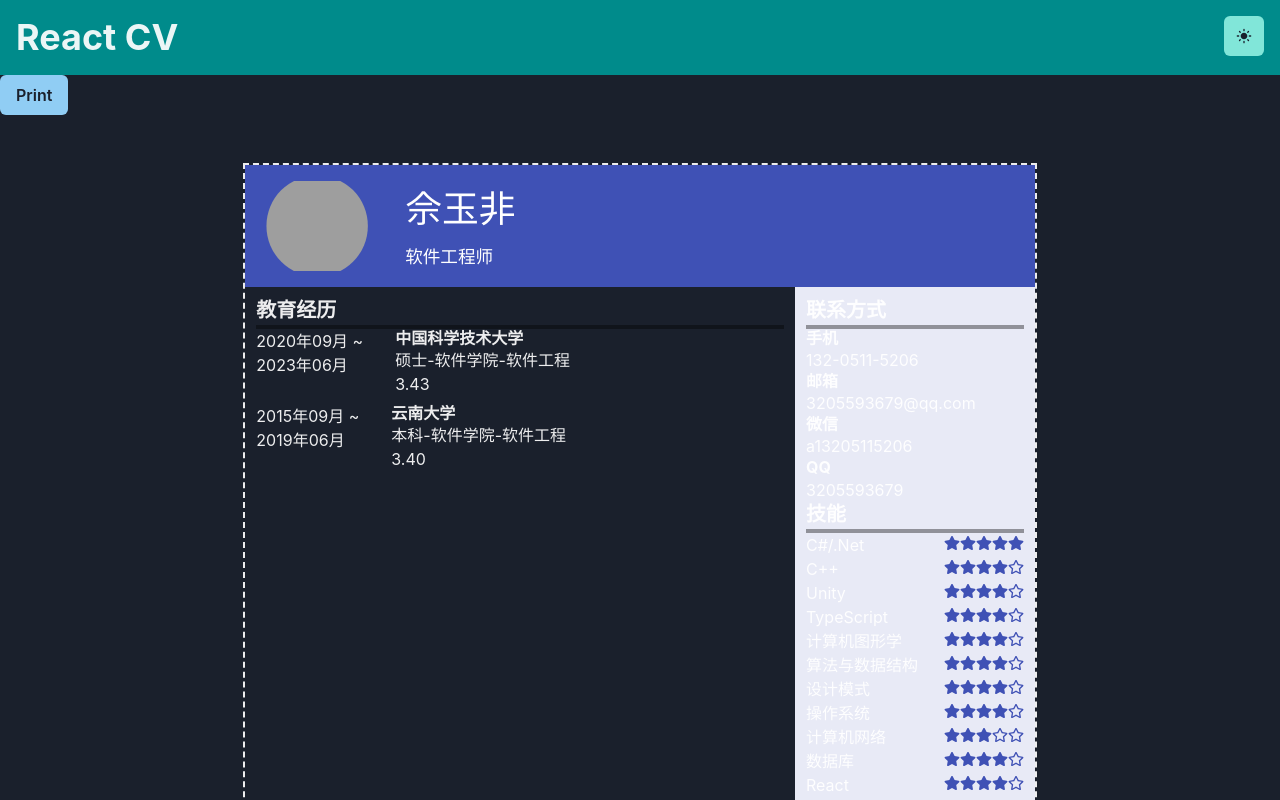
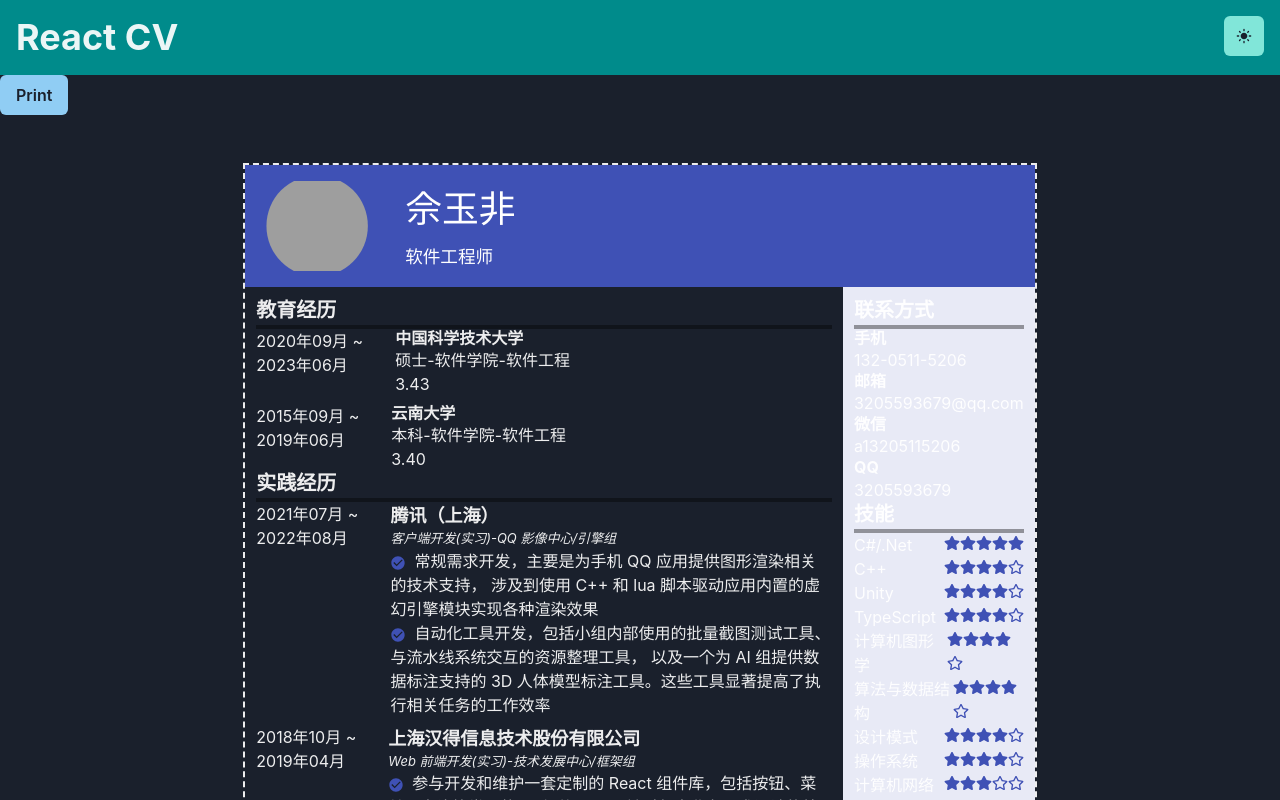
Before and after one commit to SnekTech/react-cv, a React (Vite) app: page / in a window 1280 px wide. Shown: the top 800 px of the page. Built offline with nearby package versions, Linux system fonts and the light colour scheme; grey boxes are pictures that could not be loaded.

Commit message:
add work experience

```diff
--- a/src/cv/CV.tsx
+++ b/src/cv/CV.tsx
@@ -5,6 +5,7 @@ import { Contact } from "./components/Contact.tsx";
 import { Skills } from "./components/Skills.tsx";
 import { LanguageSkill } from "./components/LanguageSkill.tsx";
 import { Education } from "./components/education/Education.tsx";
+import { WorkingExperience } from "./components/working-experience/WorkingExperience.tsx";
 
 export const CV = forwardRef<HTMLDivElement>((_, ref) => {
     return <Flex ref={ref} height={'100%'} flexDir={'column'}>
@@ -15,6 +16,7 @@ export const CV = forwardRef<HTMLDivElement>((_, ref) => {
         <Flex flexGrow={1}>
             <Box flexGrow={1} padding={'0.7rem'}>
                 <Education/>
+                <WorkingExperience/>
             </Box>
 
             <Box height={'100%'} width={'240px'} bgColor={'brand.50'} padding={'0.7rem'}>
--- a/src/cv/components/education/DateRangeDisplay.tsx
+++ b/src/cv/components/DateRangeDisplay.tsx
@@ -11,7 +11,7 @@ interface DateRangeDisPlayProps {
 
 export function DateRangeDisplay({range}: DateRangeDisPlayProps) {
     return (
-        <Flex flexDir={'column'}>
+        <Flex flexDir={'column'} flexShrink={0}>
             <Text>{range.from} ~</Text>
             <Text>{range.to}</Text>
         </Flex>
--- a/src/cv/components/education/EducationItem.tsx
+++ b/src/cv/components/education/EducationItem.tsx
@@ -1,6 +1,6 @@
 import { EducationExperience } from "./data.ts";
 import { Box, Flex, Heading, Text } from "@chakra-ui/react";
-import { DateRangeDisplay } from "./DateRangeDisplay.tsx";
+import { DateRangeDisplay } from "../DateRangeDisplay.tsx";
 
 export function EducationItem({ experience: {
     dateRange,
--- a/src/cv/components/education/data.ts
+++ b/src/cv/components/education/data.ts
@@ -1,4 +1,4 @@
-import { DateRange } from "./DateRangeDisplay.tsx";
+import { DateRange } from "../DateRangeDisplay.tsx";
 
 export type EducationExperience = {
     university: '云南大学' | '中国科学技术大学' | string,
--- /dev/null
+++ b/src/cv/components/working-experience/ExperienceItem.tsx
@@ -0,0 +1,30 @@
+import { Experience } from "./data.ts";
+import { Box, Flex, List, ListIcon, ListItem, Text } from "@chakra-ui/react";
+import { DateRangeDisplay } from "../DateRangeDisplay.tsx";
+import { MdCheckCircle } from "react-icons/md";
+
+export function ExperienceItem({ experience }: { experience: Experience }) {
+    const {
+        dateRange,
+        company,
+        job,
+        department,
+        points
+    } = experience
+    return <Flex>
+        <DateRangeDisplay range={dateRange}/>
+        <Box ml={'2rem'}>
+            <Text fontWeight={'bold'} fontSize={'large'}>{company}</Text>
+            <Text fontStyle={'italic'} fontSize={'small'}>{job}-{department}</Text>
+
+            <List>
+                {points.map((point, i) => (
+                    <ListItem key={i}>
+                        <ListIcon as={MdCheckCircle} color={'brand.500'}/>
+                        {point}
+                    </ListItem>
+                ))}
+            </List>
+        </Box>
+    </Flex>
+}
--- /dev/null
+++ b/src/cv/components/working-experience/WorkingExperience.tsx
@@ -0,0 +1,17 @@
+import { Box, List, ListItem } from "@chakra-ui/react";
+import { UnderlinedTitle } from "../UnderlinedTitle.tsx";
+import { syfExperiences } from "./data.ts";
+import { ExperienceItem } from "./ExperienceItem.tsx";
+
+export function WorkingExperience() {
+    return <Box>
+        <UnderlinedTitle title={'实践经历'}/>
+        <List spacing={2}>
+            {syfExperiences.map((experience, i) => (
+                <ListItem key={i}>
+                    <ExperienceItem experience={experience}/>
+                </ListItem>
+            ))}
+        </List>
+    </Box>
+}
--- /dev/null
+++ b/src/cv/components/working-experience/data.ts
@@ -0,0 +1,45 @@
+import { DateRange } from "../DateRangeDisplay.tsx";
+
+export interface Experience {
+    dateRange: DateRange,
+    company: string,
+    city?: '上海' | string;
+    job: string,
+    department: string,
+    keywords: string[],
+    points: string[],
+}
+
+const tencent: Experience = {
+    dateRange: {
+        from: '2021年07月',
+        to: '2022年08月'
+    },
+    company: '腾讯（上海）',
+    job: '客户端开发(实习)',
+    department: 'QQ 影像中心/引擎组',
+    keywords: ['图形学', 'C++', '工具开发'],
+    points: [
+        `常规需求开发，主要是为手机 QQ 应用提供图形渲染相关的技术支持，
+    涉及到使用 C++ 和 lua 脚本驱动应用内置的虚幻引擎模块实现各种渲染效果`,
+        `自动化工具开发，包括小组内部使用的批量截图测试工具、与流水线系统交互的资源整理工具，
+    以及一个为 AI 组提供数据标注支持的 3D 人体模型标注工具。这些工具显著提高了执行相关任务的工作效率`,
+    ],
+};
+const handChina: Experience = {
+    dateRange: {
+        from: '2018年10月',
+        to: '2019年04月'
+    },
+    company: '上海汉得信息技术股份有限公司',
+    job: 'Web 前端开发(实习)',
+    department: '技术发展中心/框架组',
+    keywords: ['组件库', 'CSS', 'TypeScript'],
+    points: [
+        `参与开发和维护一套定制的 React 组件库，包括按钮、菜单、卡片等常见的 UI 组件，
+    以及针对部门业务需求设计的特定组件如自动对接后台数据的数据表组件。
+    定制的组件库提高了多个部门在开发前端页面时的工作效率`
+    ],
+};
+
+export const syfExperiences = [tencent, handChina];
```
